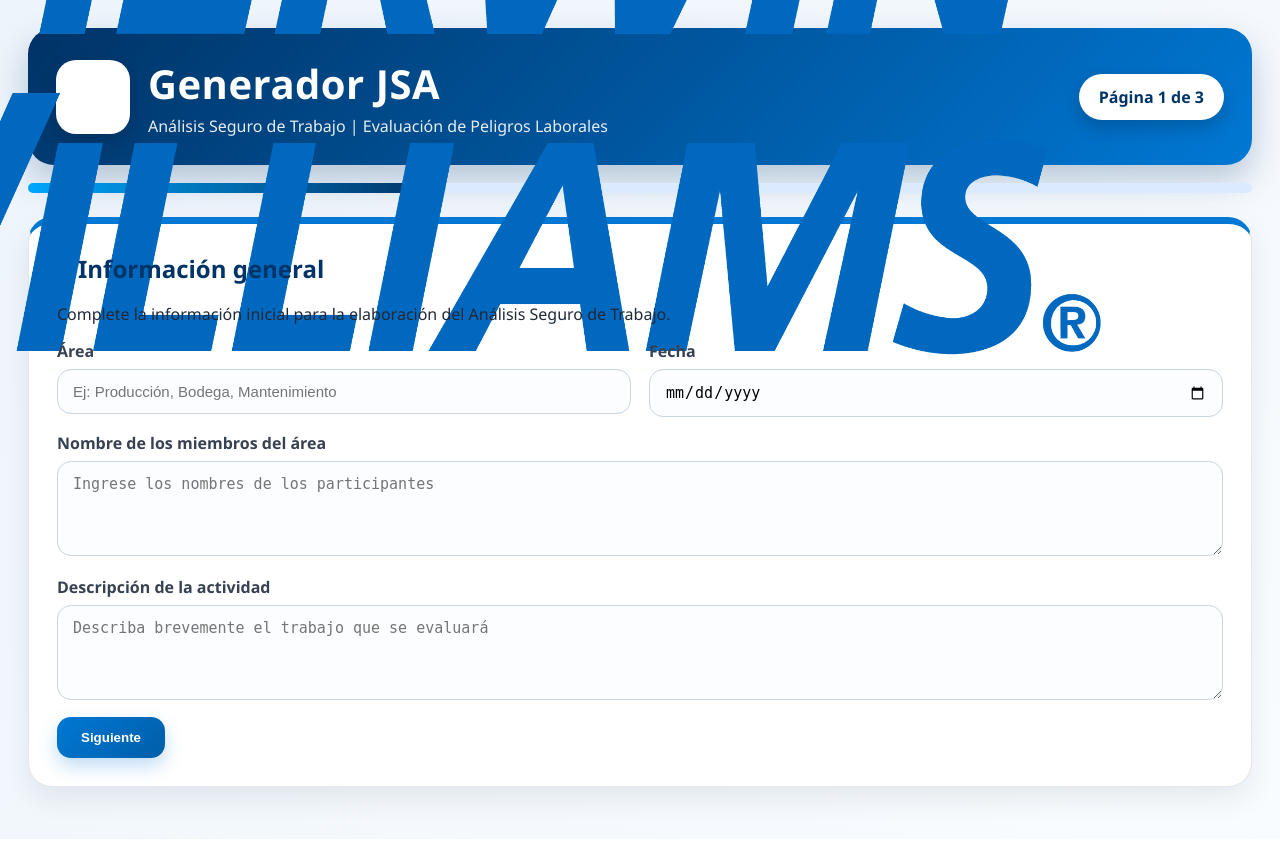
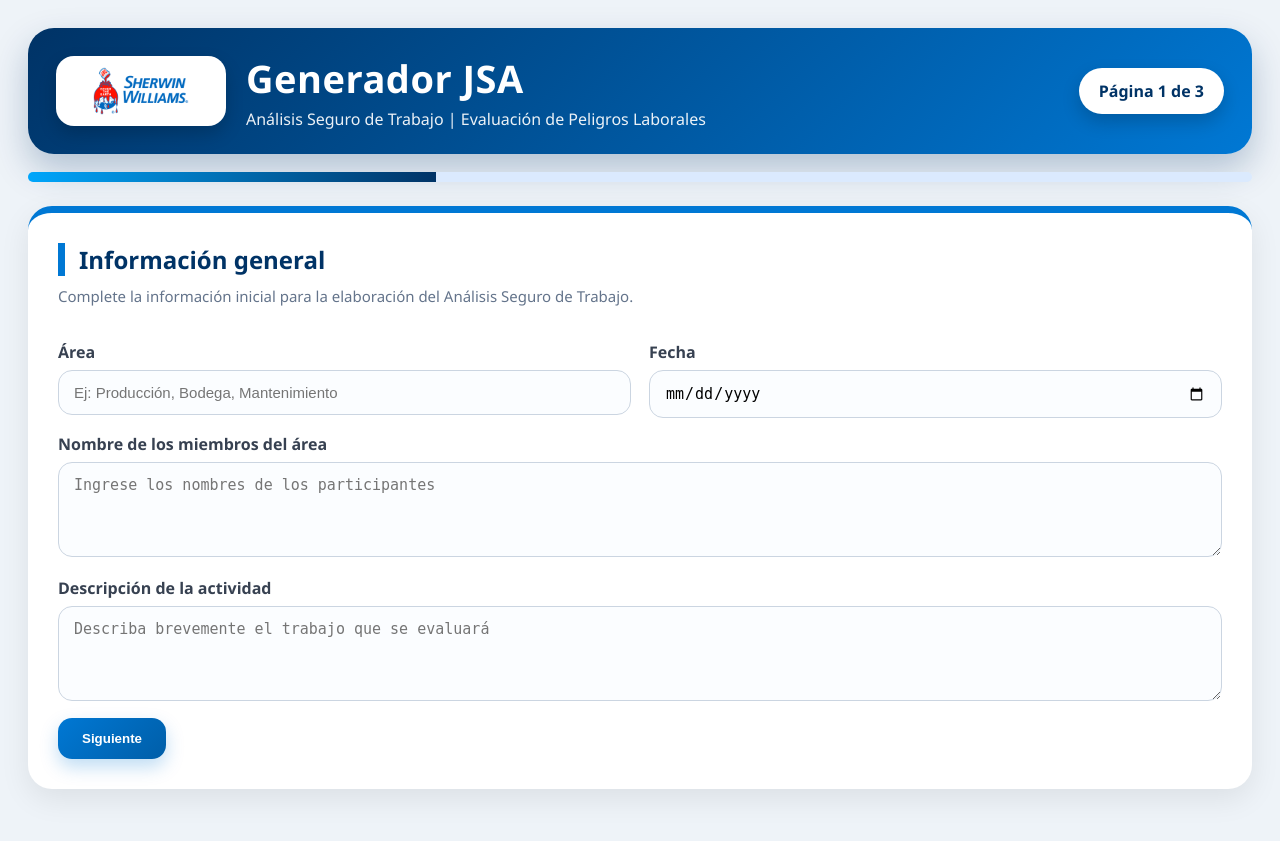
Before and after one commit to steff-1804/jsa-ehs, a Flask app: page / in a window 1280 px wide. Run offline with Flask 3, Linux system fonts and the light colour scheme.

Commit message:
Update style.css

```diff
--- a/static/style.css
+++ b/static/style.css
@@ -6,8 +6,9 @@
 
 body{
     font-family:"Segoe UI", Arial, sans-serif;
-    background:linear-gradient(135deg,#edf4fb,#f9fcff);
+    background:#eef3f8;
     color:#1f2937;
+    min-height:100vh;
 }
 
 .app{
@@ -19,42 +20,49 @@ body{
 .header-pro{
     background:linear-gradient(135deg,#003366,#0078d4);
     color:white;
-    padding:28px;
+    padding:24px 28px;
     border-radius:26px;
     margin-bottom:18px;
     display:flex;
     justify-content:space-between;
     align-items:center;
+    gap:20px;
     box-shadow:0 16px 35px rgba(0,51,102,.25);
+    overflow:hidden;
 }
 
 .brand{
     display:flex;
     align-items:center;
-    gap:18px;
+    gap:20px;
+    max-width:80%;
 }
 
-.logo-box{
-    width:74px;
-    height:74px;
-    border-radius:20px;
+.logo-box.image-logo{
+    width:170px;
+    height:70px;
     background:white;
-    color:#003366;
-    display:flex;
-    align-items:center;
-    justify-content:center;
-    font-weight:900;
-    font-size:22px;
+    border-radius:18px;
+    padding:8px 12px;
+    overflow:hidden;
+    flex-shrink:0;
     box-shadow:0 8px 18px rgba(0,0,0,.18);
 }
 
+.logo-box.image-logo img{
+    width:100%;
+    height:100%;
+    object-fit:contain;
+    display:block;
+}
+
 .header-pro h1{
-    font-size:40px;
+    font-size:38px;
     letter-spacing:.5px;
 }
 
 .header-pro p{
-    opacity:.9;
+    opacity:.92;
     margin-top:4px;
 }
 
@@ -65,6 +73,7 @@ body{
     border-radius:999px;
     font-weight:900;
     box-shadow:0 8px 18px rgba(0,0,0,.18);
+    white-space:nowrap;
 }
 
 .progress-wrap{
@@ -98,11 +107,11 @@ body{
 
 .card{
     background:white;
-    padding:28px;
+    padding:30px;
     border-radius:24px;
     margin-bottom:24px;
-    box-shadow:0 12px 28px rgba(15,23,42,.08);
-    border:1px solid #e5e7eb;
+    box-shadow:0 10px 30px rgba(0,0,0,.08);
+    border:none;
 }
 
 .hero-card{
@@ -117,10 +126,24 @@ body{
     border:1px solid #d6e9ff;
 }
 
+.page-header{
+    display:flex;
+    justify-content:space-between;
+    align-items:center;
+    gap:20px;
+    margin-bottom:20px;
+}
+
+.subtitle{
+    color:#64748b;
+    margin-top:6px;
+    font-size:15px;
+}
+
 .card h2,
 .card h3{
     color:#003366;
-    margin-bottom:18px;
+    margin-bottom:10px;
     border-left:7px solid #0078d4;
     padding-left:14px;
 }
```
Also changed, not shown: other parts of static/style.css (+42 -13 lines).
